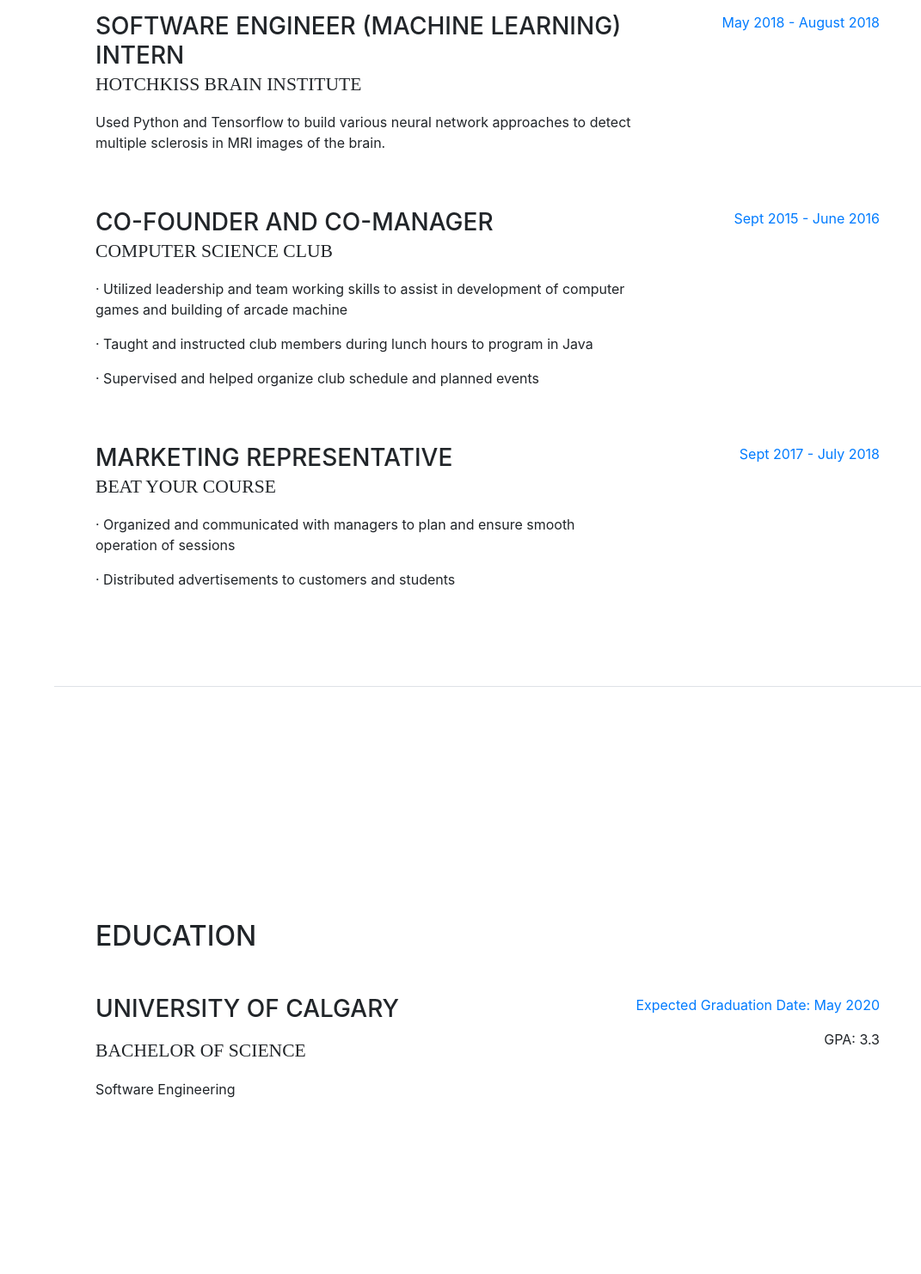
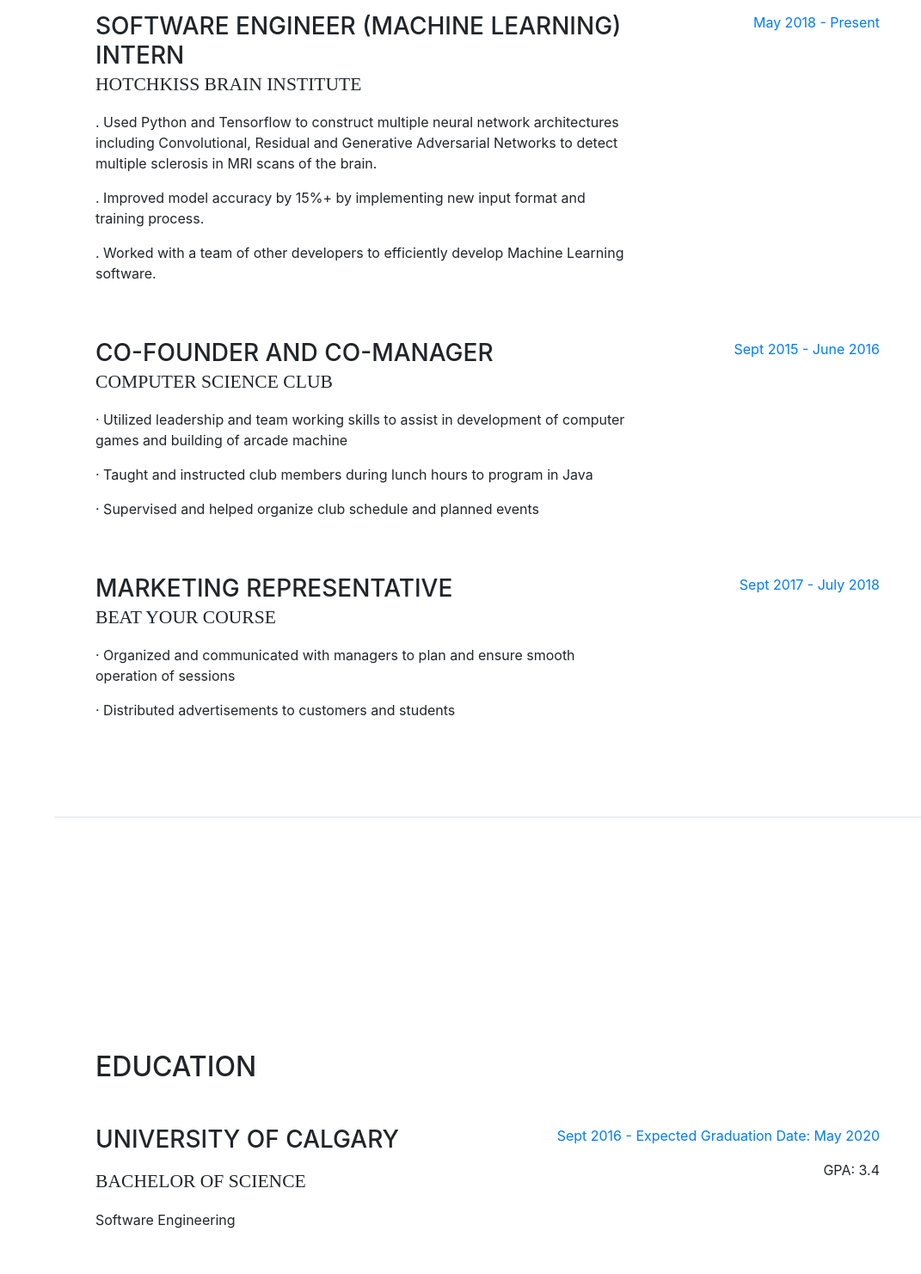
Before and after one commit to SunnyNagam/sunnynagam.github.io, a website with bundled scripts: page index.html in a window 1280 px wide. Shown: the part 920-2402 px from the top of the page at 86% size, without its empty margins (209-1280 px from the left). Built offline with nearby package versions, Linux system fonts and the light colour scheme; a web font is replaced by a local one.

Commit message:
Updated site experience infromation

```diff
--- a/index.html
+++ b/index.html
@@ -125,10 +125,12 @@
             <div class="resume-content mr-auto">
               <h3 class="mb-0">Software Engineer (Machine Learning) Intern</h3>
               <div class="subheading mb-3">Hotchkiss Brain Institute</div>
-              <p>Used Python and Tensorflow to build various neural network approaches to detect multiple sclerosis in MRI images of the brain.</p>
+              <p>. Used Python and Tensorflow to construct multiple neural network architectures including Convolutional, Residual and Generative Adversarial Networks to detect multiple sclerosis in MRI scans of the brain.</p>
+              <p>. Improved model accuracy by 15%+ by implementing new input format and training process.</p>
+              <p>. Worked with a team of other developers to efficiently develop Machine Learning software.</p>
             </div>
             <div class="resume-date text-md-right">
-              <span class="text-primary">May 2018 - August 2018</span>
+              <span class="text-primary">May 2018 - Present</span>
             </div>
           </div>
 
@@ -173,9 +175,9 @@
             </div>
             <div class="resume-date text-md-right">
               <span class="text-primary">
-                <p class="mb-3">Expected Graduation Date: May 2020</p>
+                <p class="mb-3">Sept 2016 - Expected Graduation Date: May 2020</p>
               </span>
-              <p>GPA: 3.3</p>
+              <p>GPA: 3.4</p>
             </div>
           </div>
 
```
